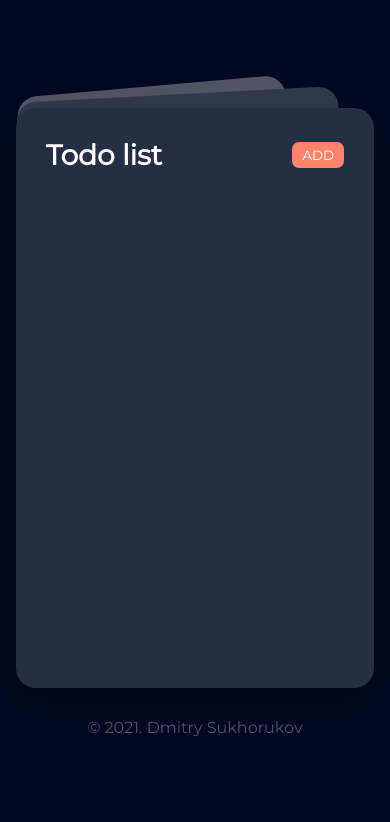
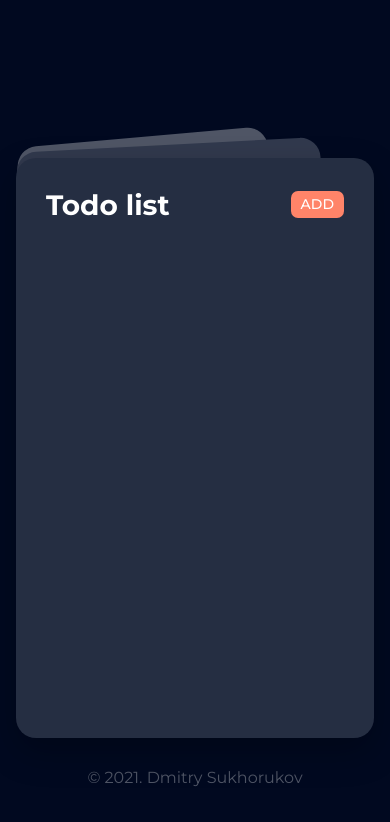
Before and after one commit to Frudee/leadrate-test, a website: page app/pug/index.pug in a window 390 px wide. Drawn offline with nearby package versions, Linux system fonts and the light colour scheme; files that its build step writes are made by us from their sources; no server answers.

Commit message:
fonts adj

```diff
--- a/app/pug/index.pug
+++ b/app/pug/index.pug
@@ -4,6 +4,9 @@ html(lang="en")
         meta(charset="UTF-8")
         meta(http-equiv="X-UA-Compatible", content="IE=edge")
         meta(name="viewport", content="width=device-width, initial-scale=1.0")
+        <link rel="preconnect" href="https://fonts.googleapis.com">
+        <link rel="preconnect" href="https://fonts.gstatic.com" crossorigin>
+        <link href="https://fonts.googleapis.com/css2?family=Montserrat:wght@400;500;700&display=swap" rel="stylesheet">
         link(rel="stylesheet", href="css/style.min.css")
         title Document
     body
--- a/app/scss/components/_card.scss
+++ b/app/scss/components/_card.scss
@@ -15,6 +15,8 @@
       font-size: 28px;
       line-height: 34px;
       color: #fff;
+      // font-weight: 700;
+      // font-style: normal;
     }
     button {
       padding: 5px 10px;
@@ -23,6 +25,9 @@
       background: $highlight;
       color: #fff;
       cursor: pointer;
+      font-size: 14px;
+      line-height: 17px;
+      font-weight: 500;
     }
     button:hover {
       background: #d95133;
@@ -44,6 +49,7 @@
     padding-left: 35px;
     cursor: pointer;
     font-size: 16px;
+    font-weight: 500;
     color: #fff;
     -webkit-user-select: none;
     -moz-user-select: none;
@@ -148,5 +154,11 @@
         color: $secondary-color;
       }
     }
+    &::before {
+      width: 85%;
+    }
+    &::after {
+      width: 70%;
+    }
   }
 }
--- a/app/scss/style.scss
+++ b/app/scss/style.scss
@@ -1,4 +1,3 @@
-@import url("https://fonts.googleapis.com/css2?family=Montserrat&display=swap");
 @import "helpers/vars";
 @import "components/card";
 
@@ -10,6 +9,7 @@
 }
 
 .container {
+  padding-top: 160px;
   display: flex;
   flex-direction: column;
   justify-content: center;
@@ -25,6 +25,6 @@
 
 @media (max-width: 428px) {
   .container {
-    padding: 0 16px;
+    padding: 100px 16px 0;
   }
 }
```
Also changed, not shown: gulpfile.js (+7 -9 lines), app/css/style.min.css, app/index.html, 1 other file.
